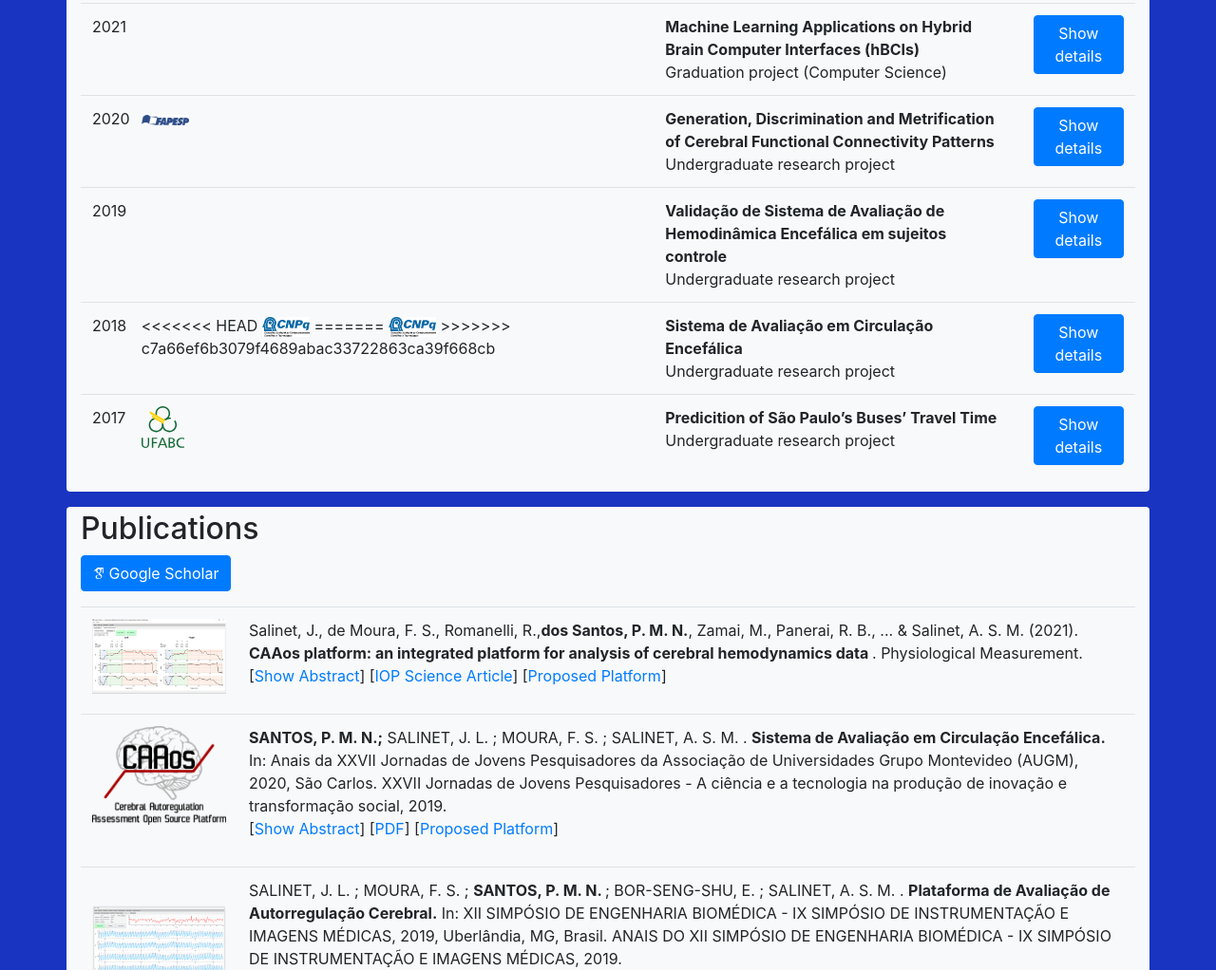
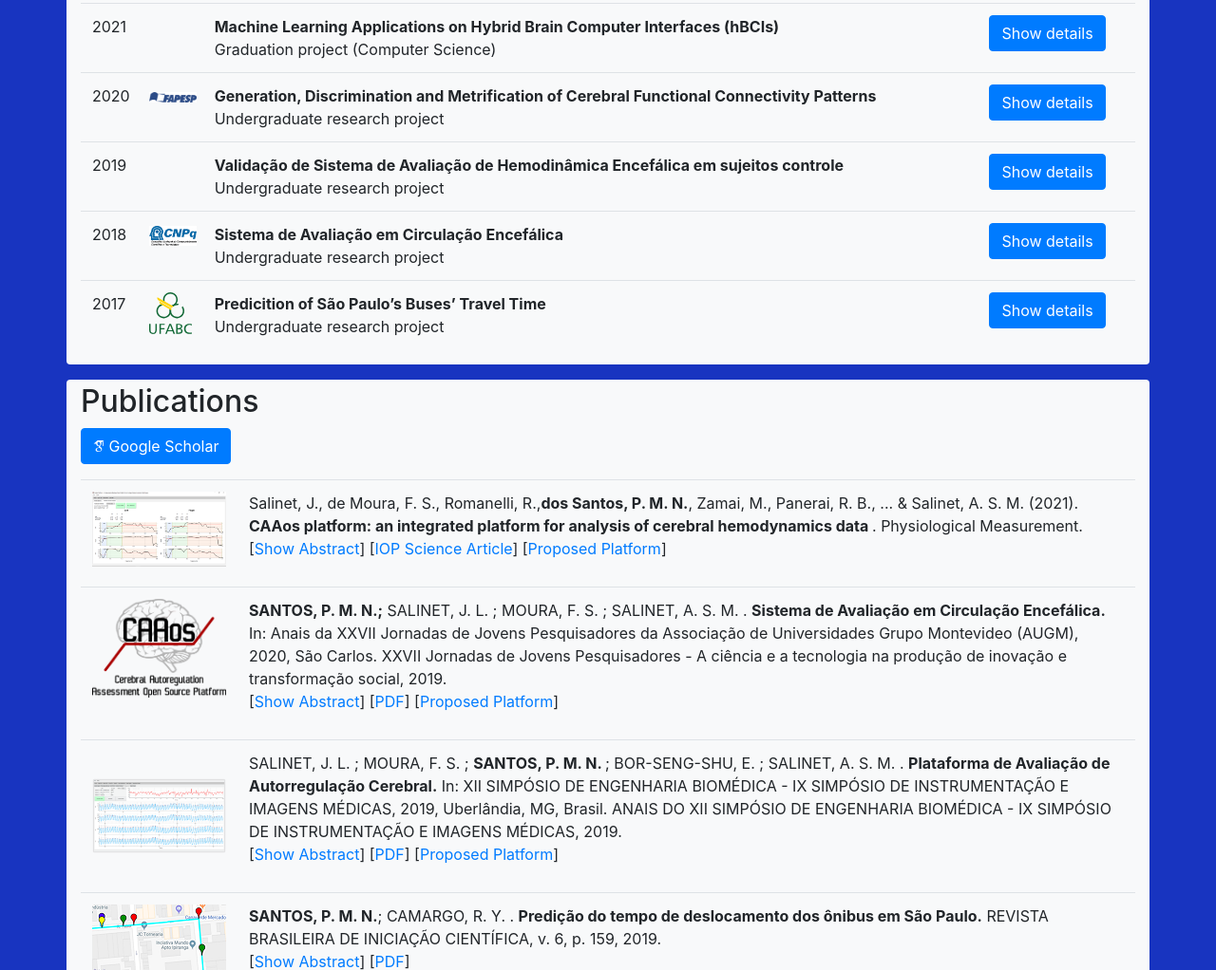
Before and after one commit to pedro6e/pedro6e.github.io, a website: page index.html in a window 1280 px wide. Shown: the part 1083-2105 px from the top of the page at 95% size. Drawn offline with nearby package versions, Linux system fonts and the light colour scheme; files whose address does not match are found by name.

Commit message:
minor bugs correction

```diff
--- a/index.html
+++ b/index.html
@@ -282,11 +282,7 @@
                     <tr>
                         <td>2018</td>
                         <td style="padding-right: 0px; padding-left: 0px;">
-<<<<<<< HEAD
-                            <img src="img/CNPq-logo-1.png" alt="" width="50px">
-=======
                             <img src="img/cnpq-logo-1.png" alt="" width="50px">
->>>>>>> c7a66ef6b3079f4689abac33722863ca39f668cb
                         </td>
                         <td>
                             <strong>Sistema de Avaliação em Circulação Encefálica</strong><br>
```
Also changed, not shown: indexBR.html (+0 -4 lines).
